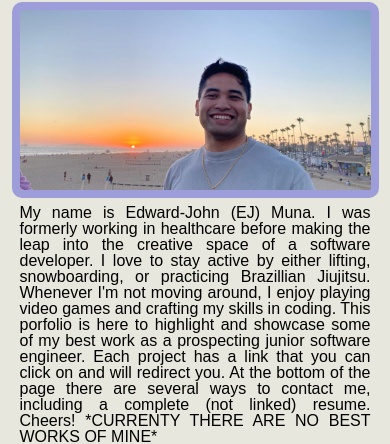
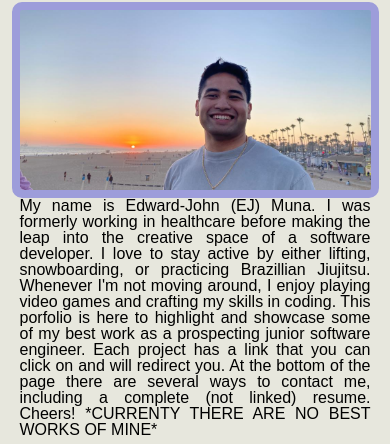
Before and after one commit to bear-muna/portfolio, a plain HTML site: page index.html in a window 390 px wide. Shown: the part 633-1077 px from the top of the page. Drawn offline with Linux system fonts and the light colour scheme.

Commit message:
finished queries

```diff
--- a/assets/css/style.css
+++ b/assets/css/style.css
@@ -144,11 +144,13 @@ hr {
 
 #self #description p {
     width: 45%;
-    margin: 2% 0;
-    padding: 2% 0;
-    font-size: 24px;
+    /* margin: 2% 0; */
+    /* padding: 2% 0; */
+    font-size: 20px;
     display: flex;
+    flex-direction: column;
     text-align: justify;
+    justify-content: center;
     /* border: var(--border); */
 }
 
@@ -298,11 +300,39 @@ footer {
 /* Desktop */
 @media screen and (max-width: 992px) {
 
+    #self #profile-picture,
+    #self #description p {
+        font-size: 16px;
+    }
+
+    header section {
+        width: 50%;
+    }
 }
 
 /* Large smartphones */
 @media screen and (max-width: 768px) {
 
+    header section {
+        width: 50%;
+    }
+
+    #background h2 {
+        width: 40%;
+    }
+
+    #self #description {
+        flex-direction: column;
+        text-align: center;
+    }
+
+    #self #profile-picture,
+    #self #description p {
+        width: 95%;
+        height: 45%;
+        font-size: 16px;
+        margin: auto;
+    }
 }
 
 /* Smaller smartphones */
@@ -337,9 +367,6 @@ footer {
     #self #description p {
         width: 100%;
         height: fit-content;
-        /* margin: 0 5px; */
-        /* flex-direction: column; */
-        /* text-align: center; */
     }
 
     #self,
```
Also changed, not shown: index.html (+0 -1 lines).
